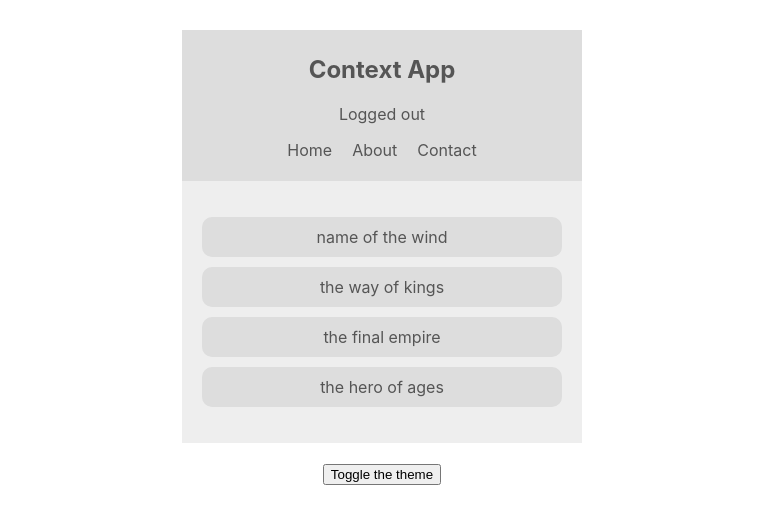
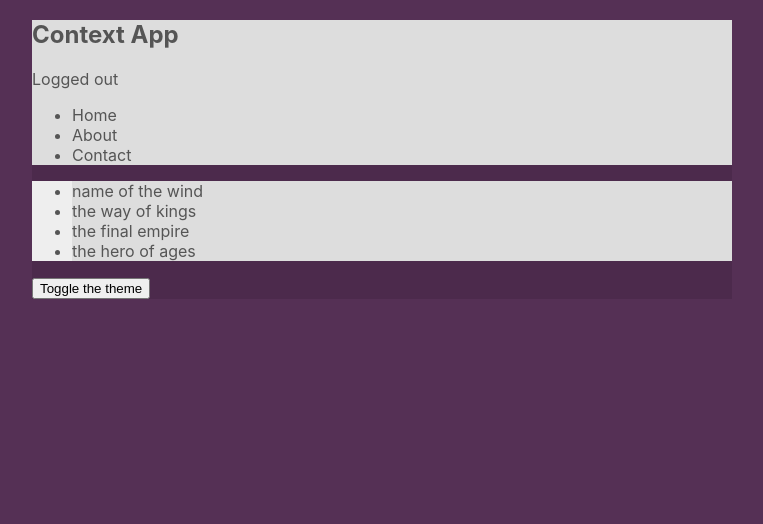
Before and after one commit to songwright/netninja-react-context-hooks-tutorial, a React (Create React App) app: page / in a window 1280 px wide. Shown: the top 524 px of the page, without its empty margins (258-1021 px from the left). Built offline with nearby package versions, Linux system fonts and the light colour scheme.

Commit message:
Updated index.css

```diff
--- a/src/index.css
+++ b/src/index.css
@@ -5,34 +5,23 @@ body {
     sans-serif;
   -webkit-font-smoothing: antialiased;
   -moz-osx-font-smoothing: grayscale;
+  background: #553055;
 }
 
-/* app styles */
 .App {
-  max-width: 400px;
-  margin: 30px auto;
+  background: #4c2a4c;
+  margin: 20px auto;
+  width: 90%;
+  max-width: 700px;
+  color: #eee;
+}
+
+.navbar {
+  padding: 10px 20px;
   text-align: center;
+  background: #6d3d6d;
 }
-nav{
-  padding: 5px;
+
+.navbar h1 {
+  margin: 10px 0;
 }
-nav ul {
-  padding: 0;
-}
-nav ul li {
-  display: inline-block;
-  margin: 0 10px;
-}
-.book-list {
-  padding: 20px;
-  margin-bottom: 20px;
-}
-.book-list ul{
-  padding: 0;
-  list-style-type: none;
-}
-.book-list li {
-  padding: 10px;
-  margin: 10px auto;
-  border-radius: 10px;
-}
```
